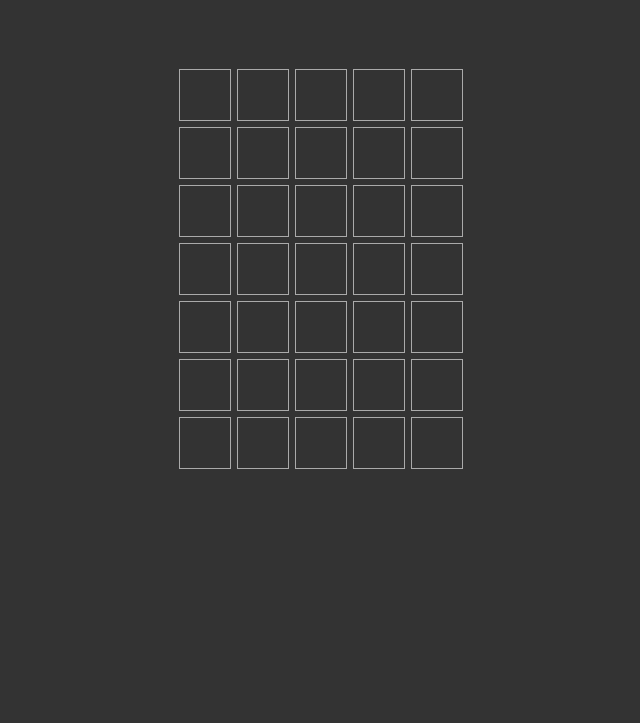
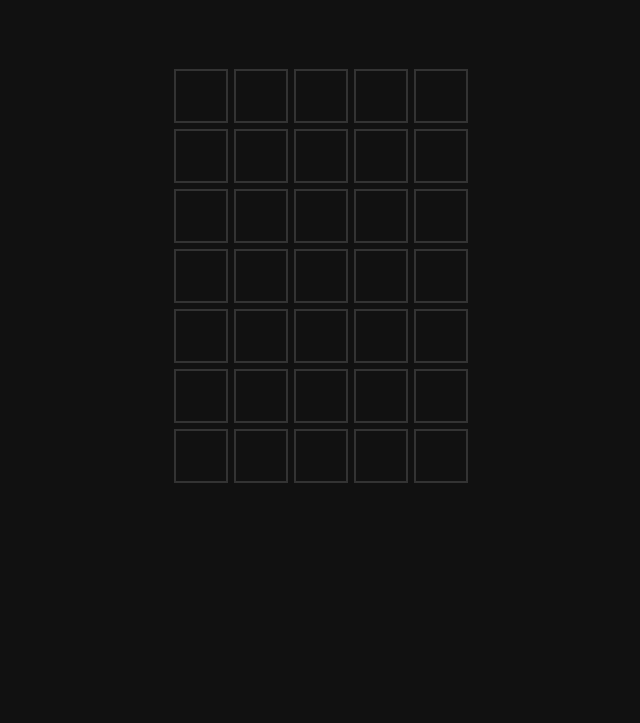
Before and after one commit to tomerlevy1/wordle-clone, a website built with Vite: page index.html in a window 1280 px wide. Shown: the part 77-800 px from the top of the page, without its empty margins (319-959 px from the left). Built offline with nearby package versions, Linux system fonts and the light colour scheme.

Commit message:
refactor(game): refactor board & cells css

```diff
--- a/src/main.ts
+++ b/src/main.ts
@@ -4,7 +4,7 @@ const board = document.querySelector<HTMLDivElement>('#board')!;
 
 const createCellElement = () => {
   const cell = document.createElement('div');
-  cell.className = 'cell cell-empty';
+  cell.className = 'cell cell--empty';
   return cell;
 };
 
--- a/src/style.scss
+++ b/src/style.scss
@@ -1,7 +1,7 @@
 html,
 body {
   margin: 0;
-  background-color: #333;
+  background-color: #111;
   font-family: Avenir, Helvetica, Arial, sans-serif;
   -webkit-font-smoothing: antialiased;
   -moz-osx-font-smoothing: grayscale;
@@ -28,10 +28,14 @@ h1 {
   column-gap: 6px;
   row-gap: 6px;
   margin-top: 50px;
+}
 
-  .cell {
-    width: 50px;
-    height: 50px;
-    border: 1px solid #aaa;
+.cell {
+  width: 50px;
+  height: 50px;
+  border: 2px solid #666;
+
+  &--empty {
+    border-color: #333;
   }
 }
```
